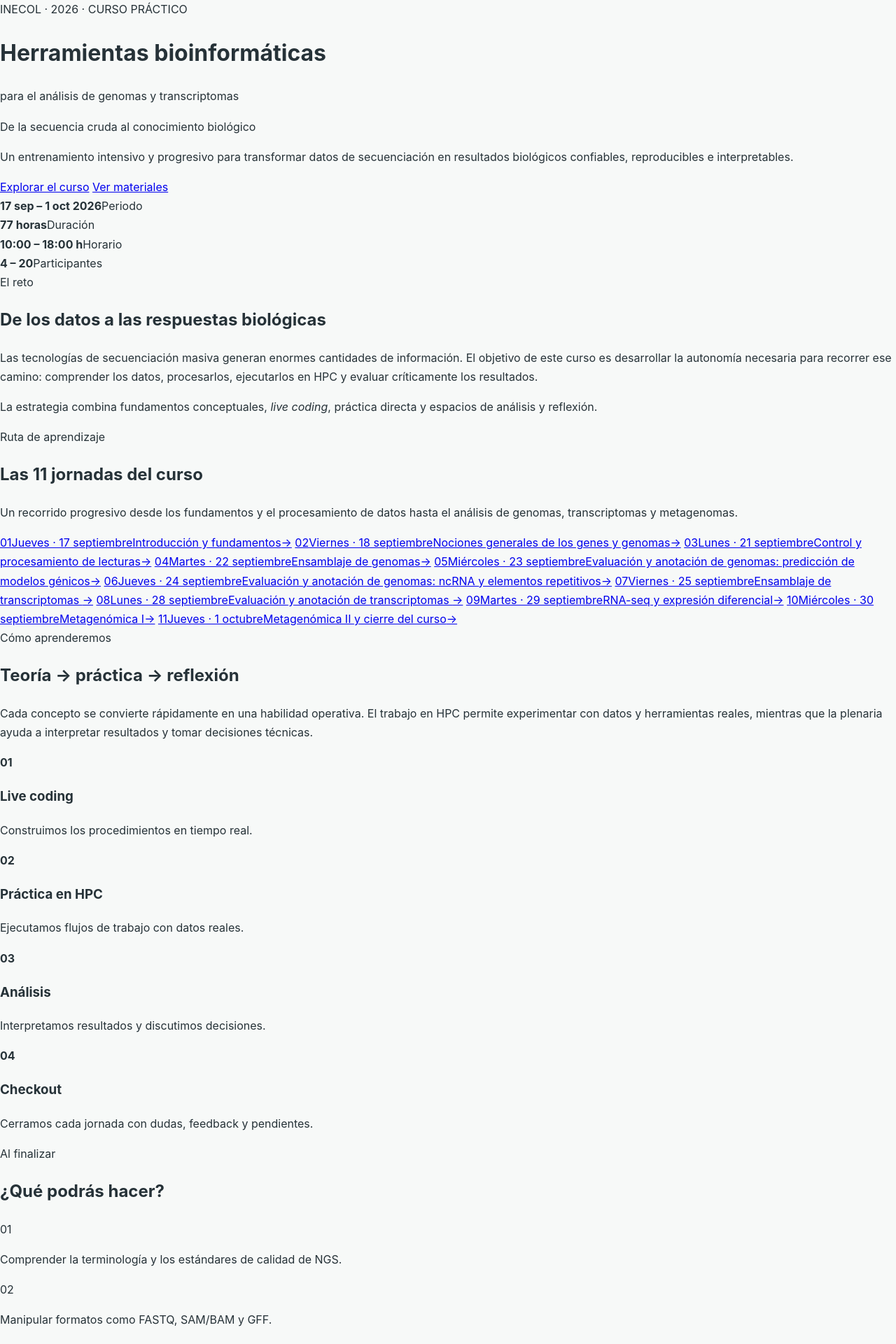
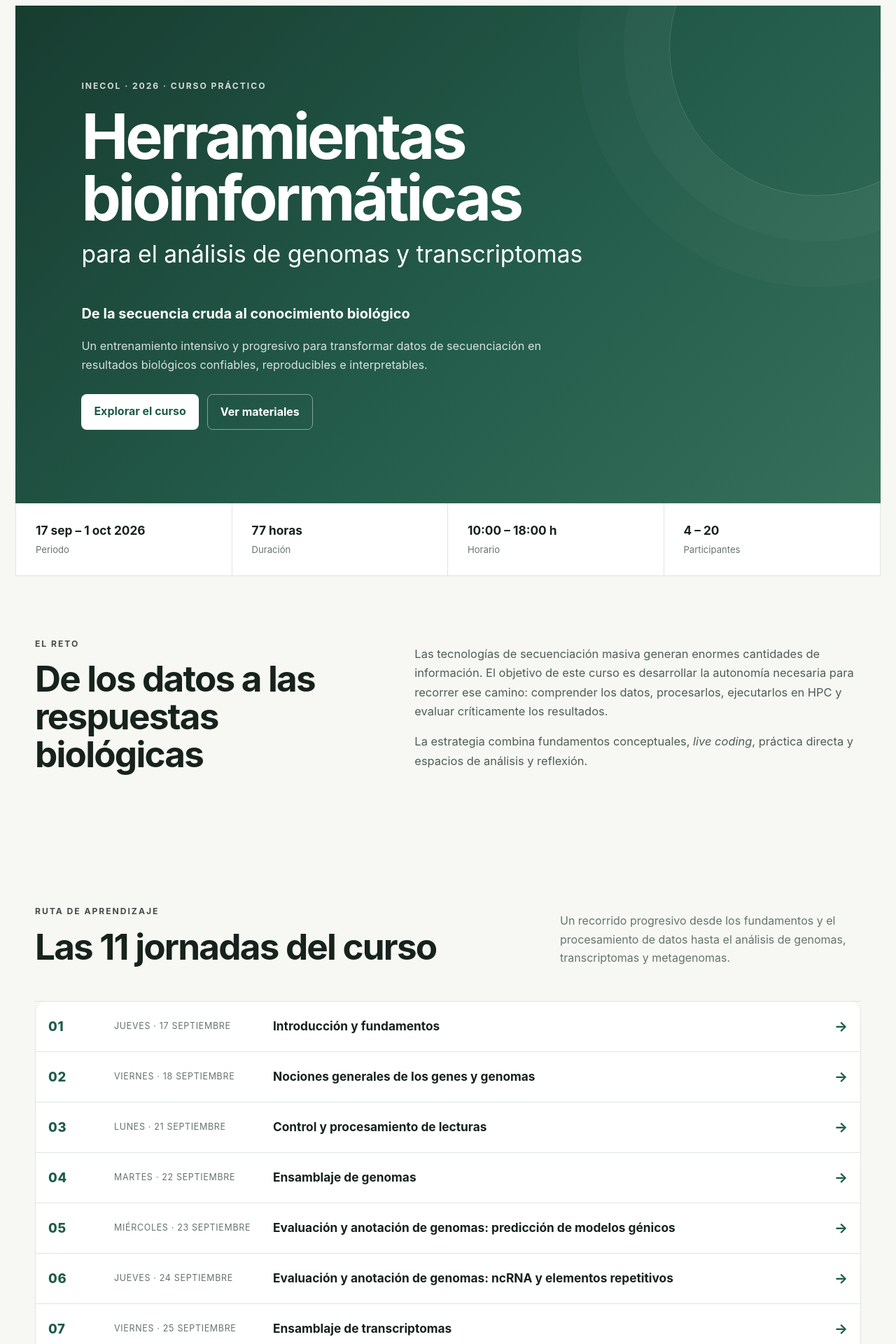
Before and after one commit to vitoem/HBGT_2026, a Jekyll site: the page built from docs/index.md, in a window 1280 px wide. Shown: the top 1920 px of the page at 70% size. Built offline with Jekyll 4.4.1, drawn with Linux system fonts in a browser that asks for light colours.

Commit message:
Refactor CSS variables and layout styles
Updated CSS variables and styles for improved design.

```diff
--- a/docs/assets/css/custom.css
+++ b/docs/assets/css/custom.css
@@ -1,461 +1,106 @@
 :root {
---primary: #176b5b;
---primary-dark: #0e4d42;
---accent: #6fae3d;
-
---background: #f7f9f8;
---surface: #ffffff;
---surface-alt: #eef4f1;
-
---code-background: #1e2528;
---code-text: #e8eeee;
-
---text: #263238;
---muted: #607078;
---border: #cfdad6;
+  --ink: #17221d;
+  --muted: #66736d;
+  --paper: #f7f8f4;
+  --card: #ffffff;
+  --line: #dfe5df;
+  --accent: #1d5b48;
+  --accent-dark: #123f32;
+  --soft: #e7efe9;
+  --warm: #c88a4a;
 }
 
-* {
-  box-sizing: border-box;
-  }
+html { scroll-behavior: smooth; }
+body { background: var(--paper); color: var(--ink); font-family: Inter, -apple-system, BlinkMacSystemFont, "Segoe UI", sans-serif; line-height: 1.65; }
+.wrapper { max-width: 1180px; margin: 0 auto; padding: 0 28px; }
+.site-header, .site-footer { border: 0; }
+header.site-header { display: none; }
+section, header.hero { box-sizing: border-box; }
+.hero { margin: 0 -28px; padding: 105px 8%; background: linear-gradient(135deg, #173c30 0%, #245d4b 58%, #36705b 100%); color: white; position: relative; overflow: hidden; }
+.hero:after { content: ""; position: absolute; width: 420px; height: 420px; border: 1px solid rgba(255,255,255,.16); border-radius: 50%; right: -120px; top: -150px; box-shadow: 0 0 0 65px rgba(255,255,255,.025), 0 0 0 130px rgba(255,255,255,.02); }
+.hero-kicker, .eyebrow { font-size: .76rem; letter-spacing: .16em; text-transform: uppercase; font-weight: 700; opacity: .8; }
+.hero h1 { font-size: clamp(2.7rem, 7vw, 5.7rem); line-height: .98; max-width: 800px; margin: 18px 0 8px; letter-spacing: -.045em; }
+.hero-subtitle { font-size: clamp(1.3rem, 3vw, 2.1rem); margin: 0; font-weight: 400; }
+.hero-lead { font-size: 1.25rem; margin: 42px 0 10px; font-weight: 700; }
+.hero-text { max-width: 680px; color: rgba(255,255,255,.82); font-size: 1.02rem; }
+.hero-actions { display: flex; gap: 12px; flex-wrap: wrap; margin-top: 28px; }
+.button { display: inline-block; padding: 11px 18px; border-radius: 8px; text-decoration: none !important; font-weight: 700; }
+.button.primary { background: white; color: var(--accent) !important; }
+.button.secondary { border: 1px solid rgba(255,255,255,.45); color: white !important; }
+.course-meta { display: grid; grid-template-columns: repeat(4,1fr); background: white; border: 1px solid var(--line); border-top: 0; margin: 0 -28px; }
+.course-meta div { padding: 25px 28px; border-right: 1px solid var(--line); }
+.course-meta div:last-child { border-right: 0; }
+.course-meta strong { display: block; font-size: 1.08rem; }
+.course-meta span { display: block; color: var(--muted); font-size: .82rem; margin-top: 3px; }
+.section { padding: 82px 0; }
+.intro { display: grid; grid-template-columns: 1fr 1.35fr; gap: 70px; }
+h2 { font-size: clamp(2rem,4vw,3.2rem); line-height: 1.05; letter-spacing: -.035em; margin: 12px 0 18px; }
+.intro p { color: #4f5d56; font-size: 1.03rem; }
+.section-heading { display: flex; justify-content: space-between; gap: 40px; align-items: end; margin-bottom: 32px; }
+.section-heading > p { max-width: 430px; color: var(--muted); }
 
-body {
-margin: 0;
+.session-list { border-top: 1px solid var(--line); }
+.session-row {
+  display: grid;
+  grid-template-columns: 72px 205px 1fr 28px;
+  align-items: center;
+  gap: 22px;
+  padding: 19px 18px;
+  background: var(--card);
+  border: 1px solid var(--line);
+  border-top: 0;
+  text-decoration: none !important;
+  color: var(--ink) !important;
+  transition: background .18s ease, padding .18s ease, box-shadow .18s ease;
+}
+.session-row:first-child { border-radius: 14px 14px 0 0; }
+.session-row:last-child { border-radius: 0 0 14px 14px; }
+.session-row:hover { background: #f1f5f1; padding-left: 24px; box-shadow: 0 6px 18px rgba(24,50,39,.05); position: relative; z-index: 1; }
+.session-number { font-size: 1.15rem; font-weight: 800; color: var(--accent); letter-spacing: .04em; }
+.session-date { font-size: .78rem; color: var(--muted); text-transform: uppercase; letter-spacing: .055em; }
+.session-theme { font-size: 1.08rem; font-weight: 700; }
+.session-arrow { color: var(--accent); font-size: 1.25rem; font-weight: 700; text-align: right; }
 
-font-family:
--apple-system,
-BlinkMacSystemFont,
-"Segoe UI",
-Roboto,
-Helvetica,
-Arial,
-sans-serif;
+.method { background: var(--accent-dark); color: white; margin: 0 -28px; padding-left: 8%; padding-right: 8%; display: grid; grid-template-columns: .9fr 1.1fr; gap: 70px; }
+.method .eyebrow { color: #cfe1d8; }
+.method-copy p { color: rgba(255,255,255,.72); }
+.method-steps { display: grid; grid-template-columns: 1fr 1fr; gap: 20px; }
+.method-steps div { border-top: 1px solid rgba(255,255,255,.22); padding-top: 17px; }
+.method-steps strong { font-size: .78rem; opacity: .55; }
+.method-steps h3 { margin: 7px 0 2px; }
+.method-steps p { color: rgba(255,255,255,.66); font-size: .9rem; margin: 0; }
+.objective-grid { display: grid; grid-template-columns: repeat(5,1fr); gap: 12px; }
+.objective-grid div { border-top: 3px solid var(--accent); padding: 17px; background: white; min-height: 130px; }
+.objective-grid span { color: var(--accent); font-weight: 800; }
+.objective-grid p { font-size: .9rem; margin: 12px 0 0; }
+.materials { display: grid; grid-template-columns: 1fr 1.15fr; gap: 70px; border-top: 1px solid var(--line); }
+.materials p { color: var(--muted); }
+.material-links { border-top: 1px solid var(--line); }
+.material-links a { display: flex; justify-content: space-between; padding: 16px 4px; border-bottom: 1px solid var(--line); text-decoration: none !important; font-weight: 650; color: var(--ink) !important; }
+.material-links a span { color: var(--accent); }
+.site-footer { margin: 0 -28px; padding: 35px 8%; background: #111b17; color: white; display: flex; justify-content: space-between; gap: 30px; font-size: .82rem; }
+.site-footer span { color: rgba(255,255,255,.6); }
 
-background: var(--background);
-color: var(--text);
-line-height: 1.7;
+@media (max-width: 800px) {
+  .course-meta { grid-template-columns: 1fr 1fr; }
+  .course-meta div:nth-child(2) { border-right: 0; }
+  .course-meta div { border-bottom: 1px solid var(--line); }
+  .intro, .method, .materials { grid-template-columns: 1fr; gap: 35px; }
+  .session-row { grid-template-columns: 52px 1fr 24px; gap: 12px; }
+  .session-date { grid-column: 2; grid-row: 1; font-size: .72rem; }
+  .session-theme { grid-column: 2; grid-row: 2; }
+  .session-number { grid-column: 1; grid-row: 1 / span 2; align-self: center; }
+  .session-arrow { grid-column: 3; grid-row: 1 / span 2; }
+  .objective-grid { grid-template-columns: 1fr 1fr; }
+  .section-heading { display: block; }
+  .site-footer { display: block; }
+  .site-footer span { display: block; margin-top: 8px; }
 }
 
-/* =================================
-HEADER
-================================= */
-
-.site-header {
-background: var(--primary);
-color: white;
-border-bottom: 4px solid var(--accent);
+@media (max-width: 520px) {
+  .hero { padding: 70px 8%; }
+  .course-meta { grid-template-columns: 1fr; }
+  .course-meta div { border-right: 0; }
+  .objective-grid { grid-template-columns: 1fr; }
+  .method-steps { grid-template-columns: 1fr; }
 }
-
-.header-content {
-max-width: 1100px;
-margin: auto;
-padding: 1rem 1.5rem;
-
-display: flex;
-align-items: center;
-justify-content: space-between;
-
-gap: 2rem;
-}
-
-.site-title {
-color: white;
-font-size: 1.35rem;
-font-weight: 700;
-text-decoration: none;
-white-space: nowrap;
-}
-
-.site-nav {
-display: flex;
-flex-wrap: wrap;
-gap: 0.4rem;
-}
-
-.site-nav a {
-color: white;
-text-decoration: none;
-
-padding: 0.45rem 0.7rem;
-border-radius: 6px;
-
-font-size: 0.95rem;
-}
-
-.site-nav a:hover {
-background: rgba(255, 255, 255, 0.15);
-}
-
-/* =================================
-MAIN CONTENT
-================================= */
-
-.site-content {
-max-width: 1000px;
-margin: 0 auto;
-padding: 3rem 1.5rem;
-}
-
-.site-content h1 {
-color: var(--primary-dark);
-
-font-size: 2.4rem;
-line-height: 1.2;
-
-margin-bottom: 1rem;
-}
-
-.site-content h2 {
-color: var(--primary);
-
-margin-top: 2.5rem;
-margin-bottom: 1rem;
-}
-
-.site-content h3 {
-color: var(--primary-dark);
-
-margin-top: 2rem;
-}
-
-/* =================================
-LINKS
-================================= */
-
-.site-content a {
-color: var(--primary);
-font-weight: 600;
-}
-
-.site-content a:hover {
-color: var(--primary-dark);
-}
-
-/* =================================
-INLINE CODE
-================================= */
-
-.site-content code {
-font-family:
-"SFMono-Regular",
-Consolas,
-"Liberation Mono",
-Menlo,
-monospace;
-
-font-size: 0.9em;
-}
-
-/*
-Código dentro del texto.
-
-Ejemplo:
-Ejecuta `fastqc sample.fastq.gz`
-*/
-
-.site-content p code,
-.site-content li code,
-.site-content td code {
-background: #e9f0ed;
-
-color: #145448;
-
-padding: 0.15em 0.4em;
-
-border: 1px solid #cbdad4;
-border-radius: 5px;
-
-white-space: nowrap;
-}
-
-/* =================================
-CODE BLOCKS
-================================= */
-
-.site-content pre {
-margin: 1.5rem 0;
-
-padding: 1.25rem 1.4rem;
-
-background: var(--code-background);
-color: var(--code-text);
-
-border-radius: 8px;
-
-border: 1px solid #303a3e;
-
-overflow-x: auto;
-
-box-shadow: 0 2px 6px rgba(0, 0, 0, 0.08);
-}
-
-.site-content pre code {
-display: block;
-
-padding: 0;
-
-background: transparent;
-
-color: inherit;
-
-border: none;
-
-border-radius: 0;
-
-white-space: pre;
-
-font-size: 0.9rem;
-
-line-height: 1.6;
-}
-
-/* =================================
-ROUGE SYNTAX HIGHLIGHTING
-================================= */
-
-/* Comments */
-.highlight .c,
-.highlight .cm,
-.highlight .c1,
-.highlight .cs {
-color: #8fa3a8;
-}
-
-/* Keywords */
-.highlight .k,
-.highlight .kd,
-.highlight .kn,
-.highlight .kp,
-.highlight .kr {
-color: #e5a95c;
-}
-
-/* Strings */
-.highlight .s,
-.highlight .s1,
-.highlight .s2,
-.highlight .sb,
-.highlight .sc {
-color: #9ccc8a;
-}
-
-/* Numbers */
-.highlight .m,
-.highlight .mi,
-.highlight .mf,
-.highlight .mh {
-color: #d6a4e8;
-}
-
-/* Functions */
-.highlight .nf {
-color: #75c7d6;
-}
-
-/* Variables */
-.highlight .nv {
-color: #e7d58a;
-}
-
-/* Operators */
-.highlight .o,
-.highlight .ow {
-color: #d7dde0;
-}
-
-/* =================================
-FILE NAMES
-================================= */
-
-/*
-Para referencias a archivos:
-
-<span class="filename">4.DifferentialExpression.slurm</span>
-*/
-
-.filename {
-display: inline-block;
-
-font-family:
-"SFMono-Regular",
-Consolas,
-"Liberation Mono",
-Menlo,
-monospace;
-
-font-size: 0.9em;
-
-color: #164f43;
-
-background: #e6f1ed;
-
-border: 1px solid #a9c8bc;
-
-border-radius: 5px;
-
-padding: 0.12em 0.45em;
-
-margin: 0 0.1em;
-
-white-space: nowrap;
-}
-
-/* =================================
-TERMINAL / COMMAND
-================================= */
-
-/*
-Para destacar comandos individuales.
-
-<span class="command">sbatch script.slurm</span>
-*/
-
-.command {
-display: block;
-
-margin: 1.2rem 0;
-
-padding: 0.8rem 1rem;
-
-background: #20272a;
-
-color: #e7eeee;
-
-border-left: 4px solid var(--accent);
-
-border-radius: 5px;
-
-font-family:
-"SFMono-Regular",
-Consolas,
-"Liberation Mono",
-Menlo,
-monospace;
-
-font-size: 0.9rem;
-
-overflow-x: auto;
-}
-
-/* =================================
-TABLES
-================================= */
-
-.site-content table {
-width: 100%;
-
-margin: 1.8rem 0;
-
-border-collapse: collapse;
-
-background: var(--surface);
-
-border: 1px solid var(--border);
-
-border-radius: 8px;
-
-overflow: hidden;
-
-box-shadow: 0 2px 5px rgba(0, 0, 0, 0.04);
-}
-
-.site-content th,
-.site-content td {
-padding: 0.75rem 1rem;
-
-border: 1px solid var(--border);
-
-text-align: left;
-
-vertical-align: top;
-}
-
-.site-content th {
-background: var(--primary);
-
-color: white;
-
-font-weight: 600;
-}
-
-.site-content tr:nth-child(even) td {
-background: var(--surface-alt);
-}
-
-.site-content tr:hover td {
-background: #e4eee9;
-}
-
-/* =================================
-BLOCKQUOTES / NOTES
-================================= */
-
-.site-content blockquote {
-margin: 1.5rem 0;
-
-padding: 1rem 1.5rem;
-
-border-left: 4px solid var(--accent);
-
-background: #eef5f1;
-
-color: var(--muted);
-
-border-radius: 0 6px 6px 0;
-}
-
-/* =================================
-FOOTER
-================================= */
-
-.site-footer {
-margin-top: 4rem;
-
-padding: 2rem 1.5rem;
-
-text-align: center;
-
-background: #e9efec;
-
-color: var(--muted);
-
-font-size: 0.9rem;
-}
-
-/* =================================
-MOBILE
-================================= */
-
-@media (max-width: 700px) {
-
-.header-content {
-flex-direction: column;
-align-items: flex-start;
-}
-
-.site-nav {
-width: 100%;
-}
-
-.site-nav a {
-padding: 0.4rem 0.5rem;
-}
-
-.site-content {
-padding: 2rem 1rem;
-}
-
-.site-content h1 {
-font-size: 2rem;
-}
-
-.site-content table {
-display: block;
-overflow-x: auto;
-}
-
-.site-content pre {
-font-size: 0.85rem;
-}
-
-}
```
